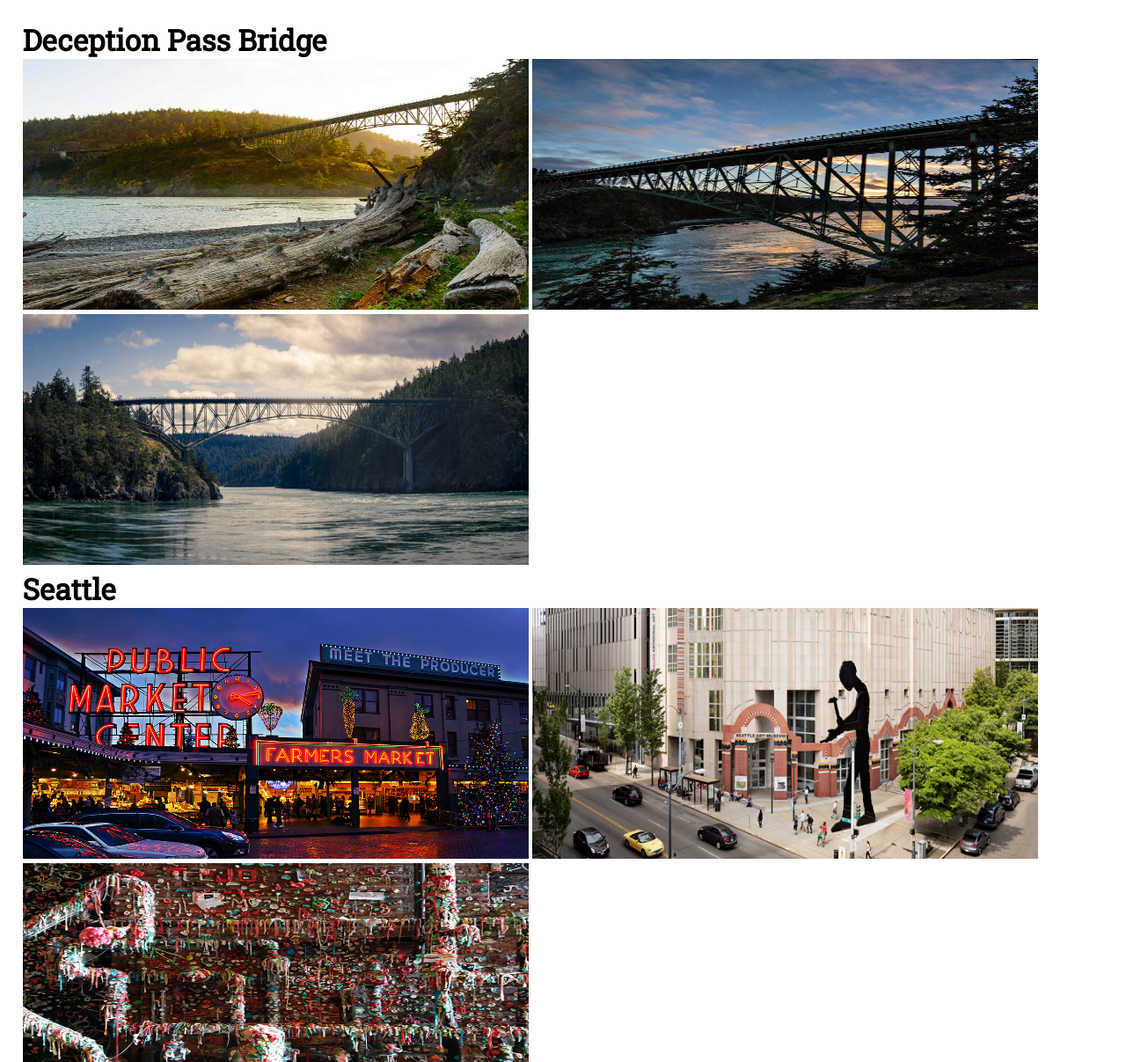
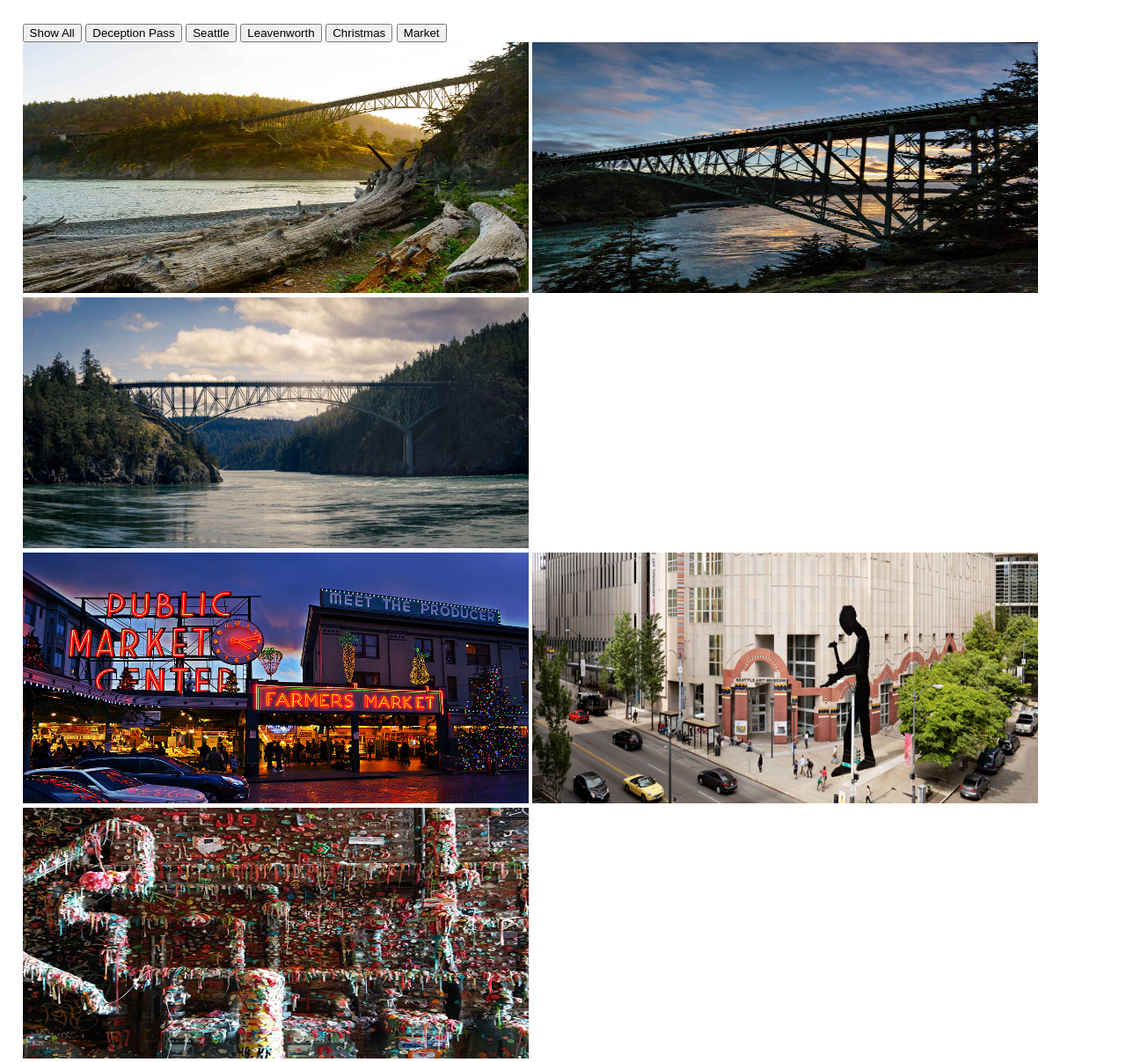
Before and after one commit to roggenbailey/PNW1, a plain HTML site: page gallery.html in a window 1280 px wide. Shown: the part 193-1400 px from the top of the page at 88% size. Drawn offline with Linux system fonts and the light colour scheme; a web font is replaced by a local one.

Commit message:
Update gallery.html

```diff
--- a/gallery.html
+++ b/gallery.html
@@ -31,28 +31,55 @@
 		<!-- Use the main area to add the main content of the webpage-->
 		<main>
 
-		<div class="gallery" class="tablet-desktop">
-		<h1>Deception Pass Bridge</h1>
-		<img class="equip" src="images/deception1.jpg" alt="Deception Pass Bridge" height="285px" width="575px">
-		<img class="equip" src="images/deception2.jpg" alt="Deception Pass Bridge" height="285px" width="575px">
-		<img class="equip" src="images/deception3.jpg" alt="Deception Pass Bridge" height="285px" width="575px">
+		<div class="filter-buttons">
+			<button class="filter-btn" data-filter="all">Show All</button>
+			<button class="filter-btn" data-filter="deception">Deception Pass</button>
+			<button class="filter-btn" data-filter="seattle">Seattle</button>
+			<button class="filter-btn" data-filter="leavenworth">Leavenworth</button>
+			<button class="filter-btn" data-filter="christmas">Christmas</button>
+			<button class="filter-btn" data-filter="market">Market</button>
 		</div>
 
-		<div class="gallery" class="tablet-desktop">
-		<h1>Seattle</h1>
-		<img class="equip" src="images/seattle1.jpg" alt="Pikes Place Market" height="285px" width="575px">
-		<img class="equip" src="images/seattle2.jpg" alt="Seattle Art Museum" height="285px" width="575px">
-		<img class="equip" src="images/seattle3.jpg" alt="Seattle Gum Wall" height="285px" width="575px">
+		<div class="gallery tablet-desktop" data-category="Deception Pass Bridge">
+			<img class="equip" src="images/deception1.jpg" alt="Deception Pass Bridge" height="285px" width="575px" data-tags="deception,bridge">
+			<img class="equip" src="images/deception2.jpg" alt="Deception Pass Bridge" height="285px" width="575px" data-tags="deception,bridge">
+			<img class="equip" src="images/deception3.jpg" alt="Deception Pass Bridge" height="285px" width="575px" data-tags="deception,bridge">
 		</div>
 
-		<div class="gallery" class="tablet-desktop">
-		<h1>Leavenworth</h1>
-		<img class="equip" src="images/leavenworth1.jpg" alt="Leavenworth during christmas" height="285px" width="575px">
-		<img class="equip" src="images/leavenworth2.jpg" alt="Leavenworth street view" height="285px" width="575px">
-		<img class="equip" src="images/leavenworth3.jpg" alt="Leavenworth during christmas" height="285px" width="575px">
+		<div class="gallery tablet-desktop" data-category="Seattle">
+			<img class="equip" src="images/seattle1.jpg" alt="Pikes Place Market" height="285px" width="575px" data-tags="seattle,market">
+			<img class="equip" src="images/seattle2.jpg" alt="Seattle Art Museum" height="285px" width="575px" data-tags="seattle,museum">
+			<img class="equip" src="images/seattle3.jpg" alt="Seattle Gum Wall" height="285px" width="575px" data-tags="seattle,wall">
+		</div>
+
+		<div class="gallery tablet-desktop" data-category="Leavenworth">
+			<img class="equip" src="images/leavenworth1.jpg" alt="Leavenworth during Christmas" height="285px" width="575px" data-tags="leavenworth,christmas">
+			<img class="equip" src="images/leavenworth2.jpg" alt="Leavenworth street view" height="285px" width="575px" data-tags="leavenworth,street">
+			<img class="equip" src="images/leavenworth3.jpg" alt="Leavenworth during Christmas" height="285px" width="575px" data-tags="leavenworth,christmas">
 		</div>
 
 		</main>
+
+		<script>
+			const filterButtons = document.querySelectorAll('.filter-btn');
+
+			filterButtons.forEach(button => {
+				button.addEventListener('click', function () {
+					const filterValue = this.getAttribute('data-filter');
+
+					const allImages = document.querySelectorAll('.gallery img');
+
+					allImages.forEach(image => {
+						const tags = image.getAttribute('data-tags').split(',');
+						if (filterValue === 'all' || tags.includes(filterValue)) {
+							image.style.display = 'block';
+						} else {
+							image.style.display = 'none';
+						}
+					});
+				});
+			});
+		</script>
 
 		<!--Use the footer area to add webpage footer content-->
 		<footer>
```
